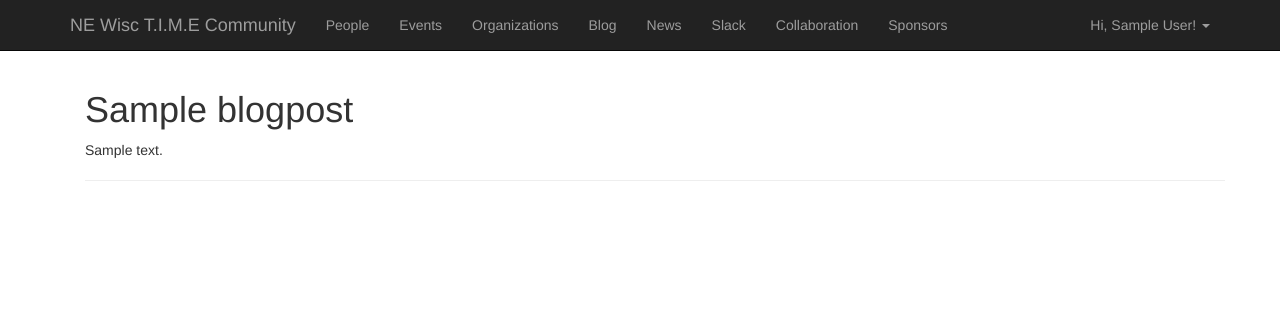
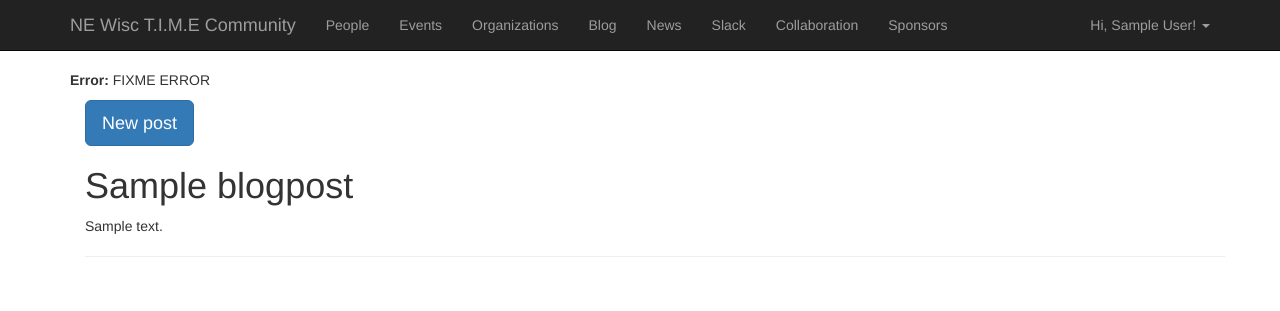
Before and after one commit to dhmncivichacks/timewebsite, a Flask app: page /blog in a window 1280 px wide. Shown: the top 311 px of the page. Run offline with Flask 2, Linux system fonts and the light colour scheme; a user stored in the database is signed in; tables that the repository leaves empty hold one stand-in row (values such as "Sample post"); some libraries are stand-ins or nearby versions.

Commit message:
WIP blog input.

```diff
--- a/config.py
+++ b/config.py
@@ -19,6 +19,7 @@
 
 class DevelopmentConfig(BaseConfig):
     DEBUG = True
+    WTF_CSRF_ENABLED = True
 
 
 class ProductionConfig(BaseConfig):
--- /dev/null
+++ b/project/blog/forms.py
@@ -0,0 +1,8 @@
+from flask_wtf import Form
+from wtforms import TextField
+from wtforms.validators import DataRequired
+
+
+class BlogPostForm(Form):
+    title = TextField('Title', validators=[DataRequired()])
+    body = TextField('Body', validators=[DataRequired()])
--- a/project/blog/templates/blog.html
+++ b/project/blog/templates/blog.html
@@ -3,6 +3,57 @@
 {% block content %}
 
 <div class="container">
+
+  {% if current_user.get_id() %}
+  <!-- Button trigger modal -->
+  <button type="button" class="btn btn-primary btn-lg" data-toggle="modal" data-target="#myModal">
+    New post
+  </button>
+
+  <!-- Modal -->
+  <div class="modal fade" id="myModal" tabindex="-1" role="dialog" aria-labelledby="myModalLabel">
+    <div class="modal-dialog" role="document">
+      <div class="modal-content">
+        <div class="modal-header">
+          <button type="button" class="close" data-dismiss="modal" aria-label="Close"><span aria-hidden="true">&times;</span></button>
+          <h4 class="modal-title" id="myModalLabel">New post</h4>
+        </div>
+        <div class="modal-body">
+          <form class="form-signin" role="form" method="post" action="">
+            {{ form.csrf_token }}
+            <p>
+              {{ form.title(placeholder="title") }}
+              <span class="error">
+                {% if form.title.errors %}
+                  {% for error in form.title.errors %}
+                    {{ error }}
+                  {% endfor %}
+                {% endif %}
+              </span>
+            </p>
+            <p>
+            {{ form.body(placeholder="body") }}
+              <span class="error">
+                {% if form.body.errors %}
+                  {% for error in form.body.errors %}
+                    {{ error }}
+                  {% endfor %}
+                {% endif %}
+              </span>
+            </p>
+            <!--<button class="btn btn-sm btn-success" type="submit">Create!</button>-->
+
+        </div>
+        <div class="modal-footer">
+          <button type="button" class="btn btn-default" data-dismiss="modal">Cancel</button>
+          <button type="submit" class="btn btn-primary">Save</button>
+          </form>
+        </div>
+      </div>
+    </div>
+  </div>
+  {% endif %}
+
 
   <div class="posts">
     {% for post in posts %}
--- a/project/blog/views.py
+++ b/project/blog/views.py
@@ -1,9 +1,12 @@
 # imports
-from flask import render_template, Blueprint
+from flask import request, render_template, Blueprint, redirect, url_for
+
+from flask.ext.login import current_user
 
 from project import db   # pragma: no cover
-from project.models import Blog   # pragma: no cover
 from project.models import BlogPost   # pragma: no cover
+
+from .forms import BlogPostForm
 
 
 # config
@@ -17,6 +20,19 @@
 @blog_blueprint.route('/blog', methods=['GET', 'POST'])   # pragma: no cover
 def blog():
     error = None
+    form = BlogPostForm(request.form)
+    if form.validate_on_submit():
+        new_blogpost = BlogPost(
+            form.title.data,
+            form.body.data,
+            current_user.id,
+            'a_url_handle_for_this_blog_post'  # FIXME
+        )
+        db.session.add(new_blogpost)
+        db.session.commit()
+        return redirect(url_for('blog.blog'))
+    else:
+        error = 'FIXME ERROR'
     posts = db.session.query(BlogPost).all()
     return render_template(
-        'blog.html', posts=posts, error=error)
+        'blog.html', form=form, posts=posts, error=error)
```
Also changed, not shown: tests/test_blogs.py (added, +32 -0 lines).
